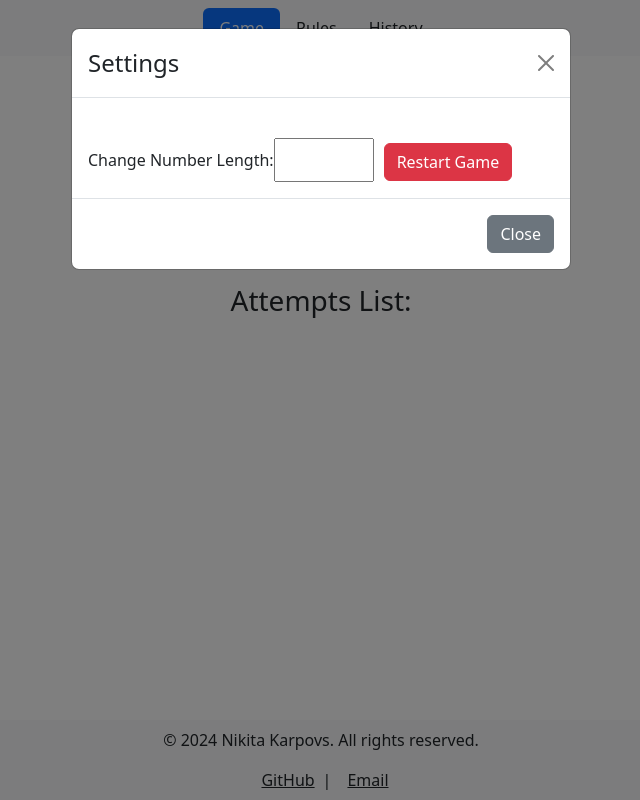
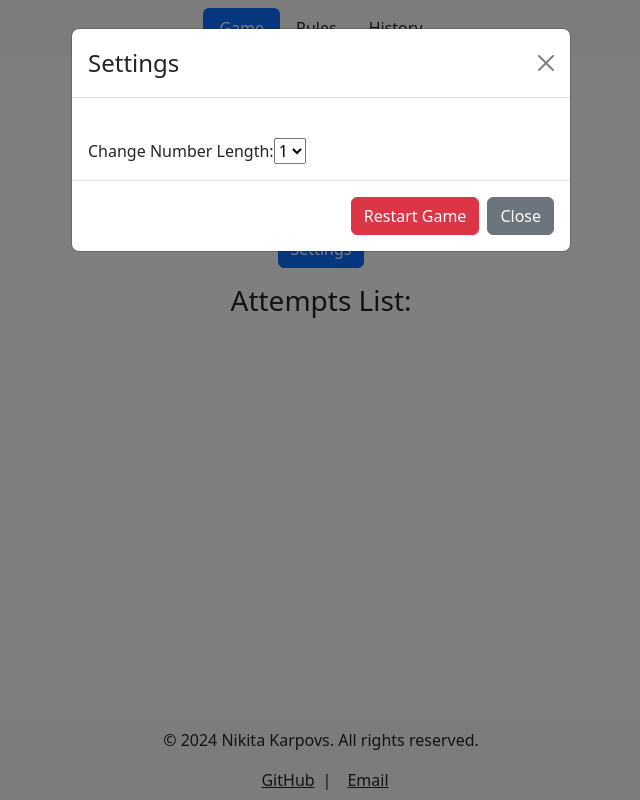
Before and after one commit to ImWeffi/Bulls_Cows, a React (Create React App) app: page /game in a window 1280 px wide. Both pictures are taken after a click on the button "Settings". Shown: the whole page, without its empty margins (319-959 px from the left). Built offline with nearby package versions, Linux system fonts and the light colour scheme.

Commit message:
Fixed SettingsModal input + fixed Footer

```diff
--- a/src/components/Footer.jsx
+++ b/src/components/Footer.jsx
@@ -1,6 +1,6 @@
 import React from "react";
 import "bootstrap/dist/css/bootstrap.min.css";
-
+import "../styles/Footer.css";
 const Footer = () => {
   const email = "nikita.karpovs2004@inbox.lv";
 
--- a/src/components/Header.jsx
+++ b/src/components/Header.jsx
@@ -1,4 +1,6 @@
 import { Link } from "react-router-dom";
+import React from "react";
+import "bootstrap/dist/css/bootstrap.min.css";
 
 export default function Header() {
   return (
--- a/src/components/SettingsModal.jsx
+++ b/src/components/SettingsModal.jsx
@@ -7,6 +7,11 @@ function SettingsModal({ onRestart, onNumberLengthChange }) {
 
   const handleClose = () => setShow(false);
   const handleShow = () => setShow(true);
+
+  const handleNumberLengthChange = (e) => {
+    const selectedValue = parseInt(e.target.value, 10);
+    onNumberLengthChange(selectedValue);
+  };
 
   return (
     <>
@@ -27,19 +32,25 @@ function SettingsModal({ onRestart, onNumberLengthChange }) {
           <br />
 
           <label htmlFor="numberLength">Change Number Length:</label>
-          <input
+          <select
             id="numberLength"
-            type="number"
-            min="1"
-            max="10"
-            onChange={(e) => onNumberLengthChange(e.target.value)}
+            onChange={handleNumberLengthChange}
+            defaultValue="1"
             required
-          />
-          <Button variant="danger" onClick={onRestart}>
+          >
+            {Array.from({ length: 9 }, (_, index) => index + 1).map(
+              (number) => (
+                <option key={number} value={number}>
+                  {number}
+                </option>
+              )
+            )}
+          </select>
+        </Modal.Body>
+        <Modal.Footer>
+        <Button variant="danger" onClick={onRestart}>
             Restart Game
           </Button>
-        </Modal.Body>
-        <Modal.Footer>
           <Button variant="secondary" onClick={handleClose}>
             Close
           </Button>
--- a/src/pages/Game.jsx
+++ b/src/pages/Game.jsx
@@ -33,7 +33,7 @@ const Game = (props) => {
 
   function handleGuessChange(event) {
     const value = event.target.value;
-    if (/^[1-9][0-9]*$/.test(value) || value === "") {
+    if (/^[1-9][1-9]*$/.test(value) || value === "") {
       const uniqueDigits = new Set(value.split(""));
       if (uniqueDigits.size === value.length) {
         setGuess(value);
--- a/src/pages/History.jsx
+++ b/src/pages/History.jsx
@@ -5,7 +5,6 @@ import "bootstrap/dist/css/bootstrap.min.css";
 const History = ({ attempts }) => {
   return (
     <>
-      <div>
         <Header />
         <div className="history">
           <h2>Game History</h2>
@@ -16,7 +15,6 @@ const History = ({ attempts }) => {
               ))}
           </ul>
         </div>
-      </div>
       <Footer />
     </>
   );
--- /dev/null
+++ b/src/styles/Footer.css
@@ -0,0 +1,9 @@
+footer {
+    position: fixed;
+    bottom: 0;
+}
+
+body{
+    padding-bottom: 80px;
+    margin-bottom: 40px;
+}
```
